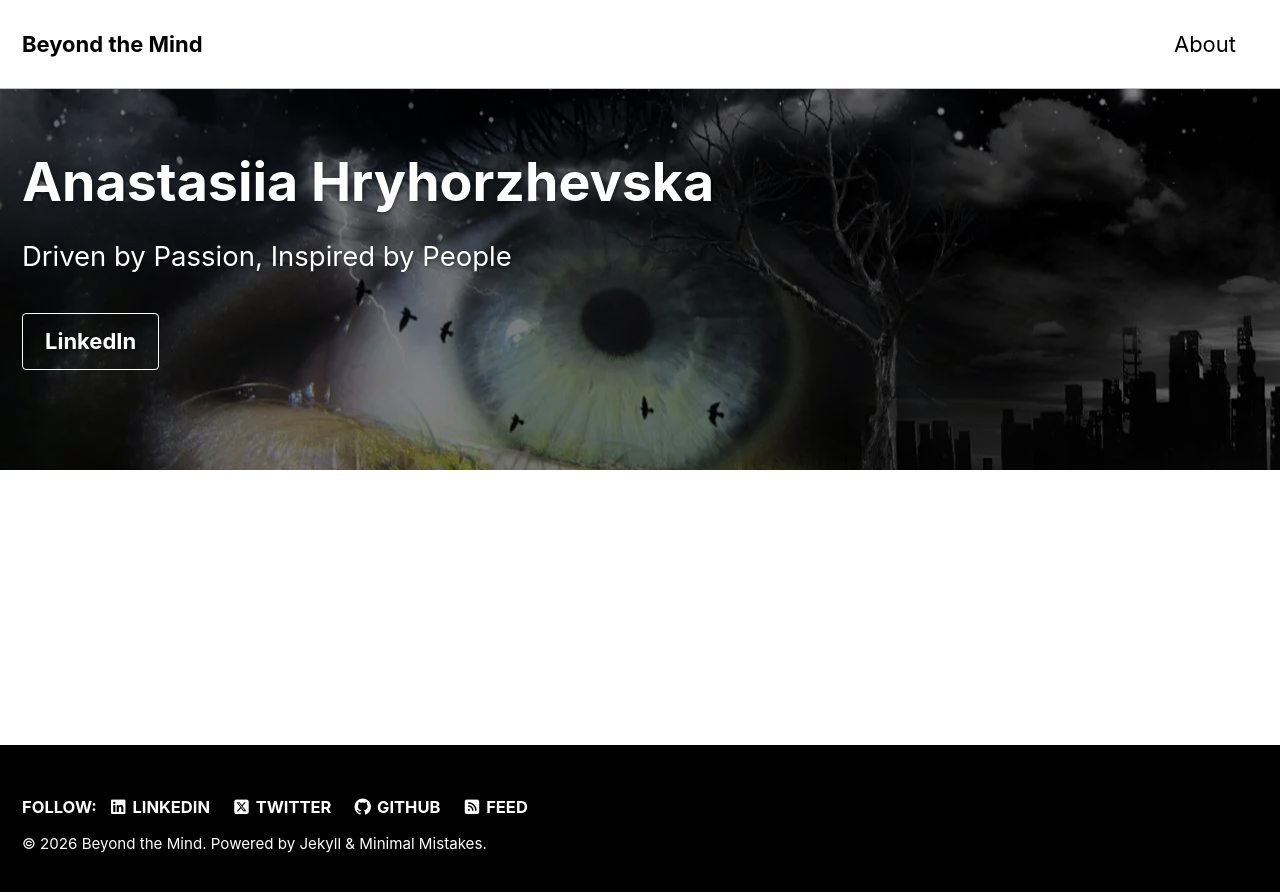
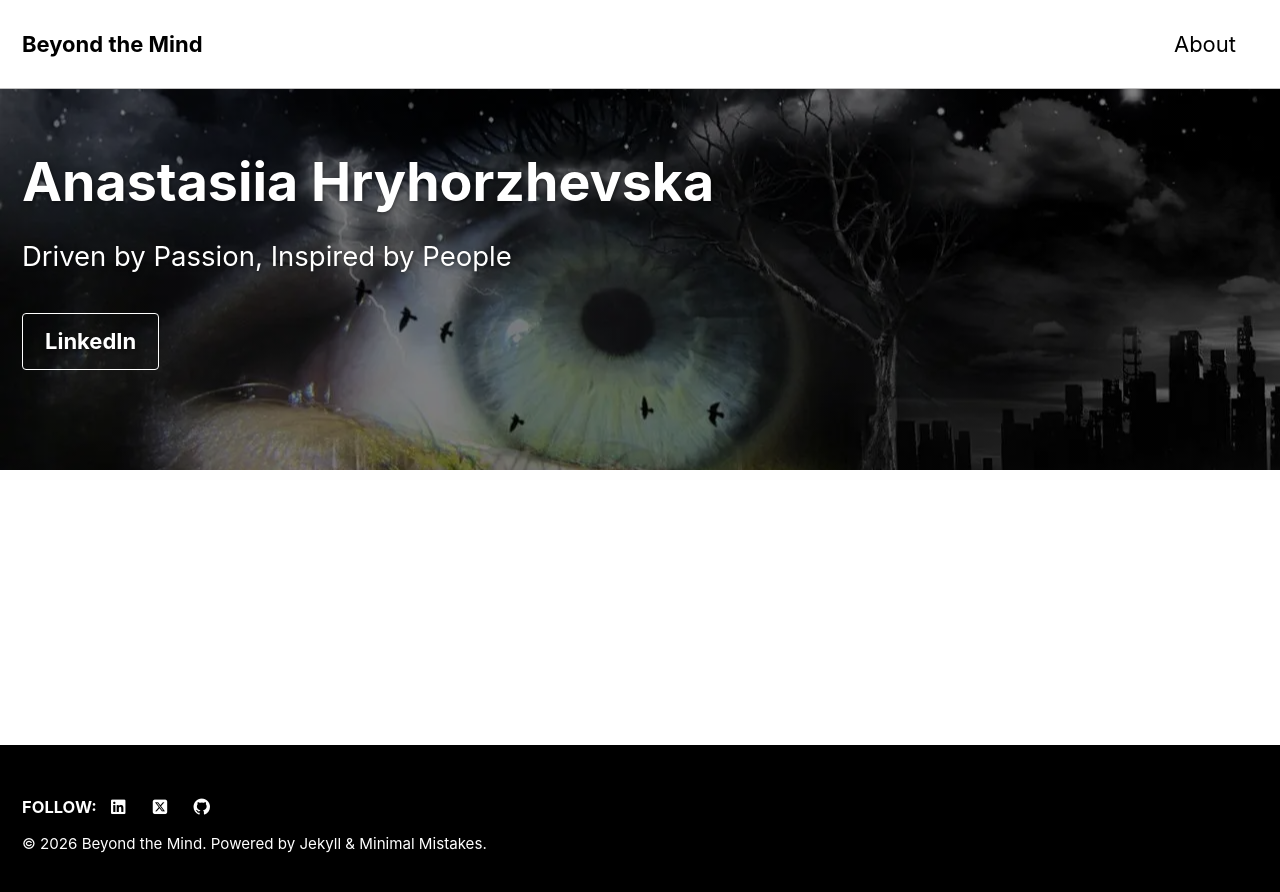
Before and after one commit to ahryho/ahryho.github.io, a Jekyll site: the page built from index.html, in a window 1280 px wide. Shown: the top 892 px of the page. Built offline with Jekyll 4.4.1, drawn with Linux system fonts in a browser that asks for light colours; cached includes are drawn as plain includes; the list of posts is cut into pages by our own code.

Commit message:
Set hide: true in the atom_feed:

```diff
--- a/_config.yml
+++ b/_config.yml
@@ -67,7 +67,7 @@ reCaptcha:
   secret                 :
 atom_feed:
   path                   : # blank (default) uses feed.xml
-  hide                   : # true, false (default)
+  hide                   : true
 search                   : # true, false (default)
 search_full_content      : # true, false (default)
 search_provider          : # lunr (default), algolia, google
@@ -124,7 +124,7 @@ author:
     - label: "Email"
       icon: "fas fa-fw fa-square-envelope"
       url: "mailto:anastasiia.hryhorzhevska@gmail.com"
-    - label: "dIn"
+    - label: "LinkedIn"
       icon: "fab fa-fw fa-linkedin"
       url: "https://www.linkedin.com/in/ahryhorzhevska/"
     # - label: "Website"
@@ -146,13 +146,13 @@ author:
 # Site Footer
 footer:
   links:
-    - label: "LinkedIn"
+    - label: "" # "LinkedIn"
       icon: "fab fa-fw fa-linkedin"
       url: "https://www.linkedin.com/in/ahryhorzhevska/"
-    - label: "Twitter"
+    - label: "" # "Twitter"
       icon: "fab fa-fw fa-square-x-twitter"
       url: "https://x.com/ahryhorzhevska"
-    - label: "GitHub"
+    - label: "" # "GitHub"
       icon: "fab fa-fw fa-github"
       url: "https://github.com/ahryho"
   since: "2026"
```
